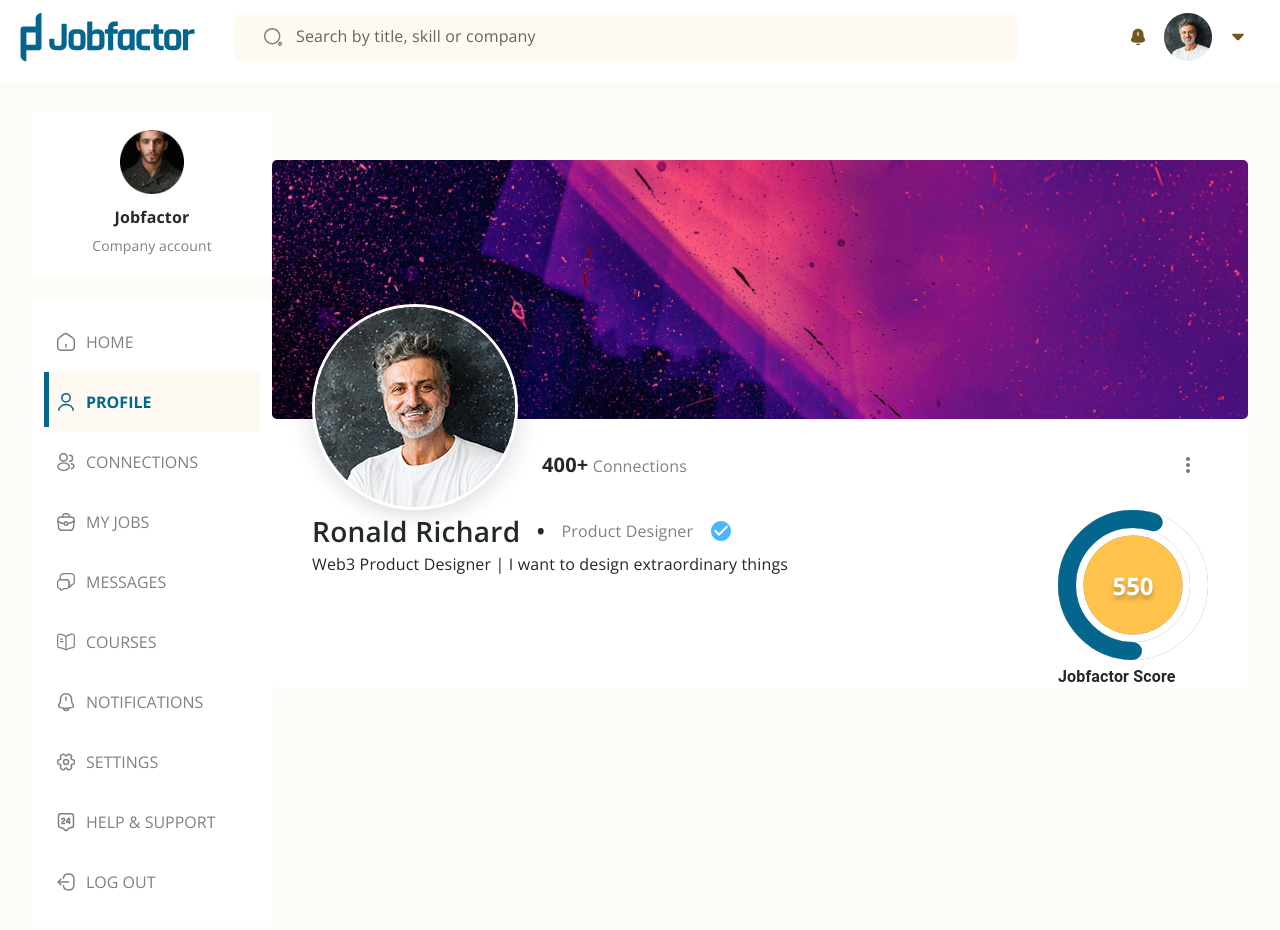
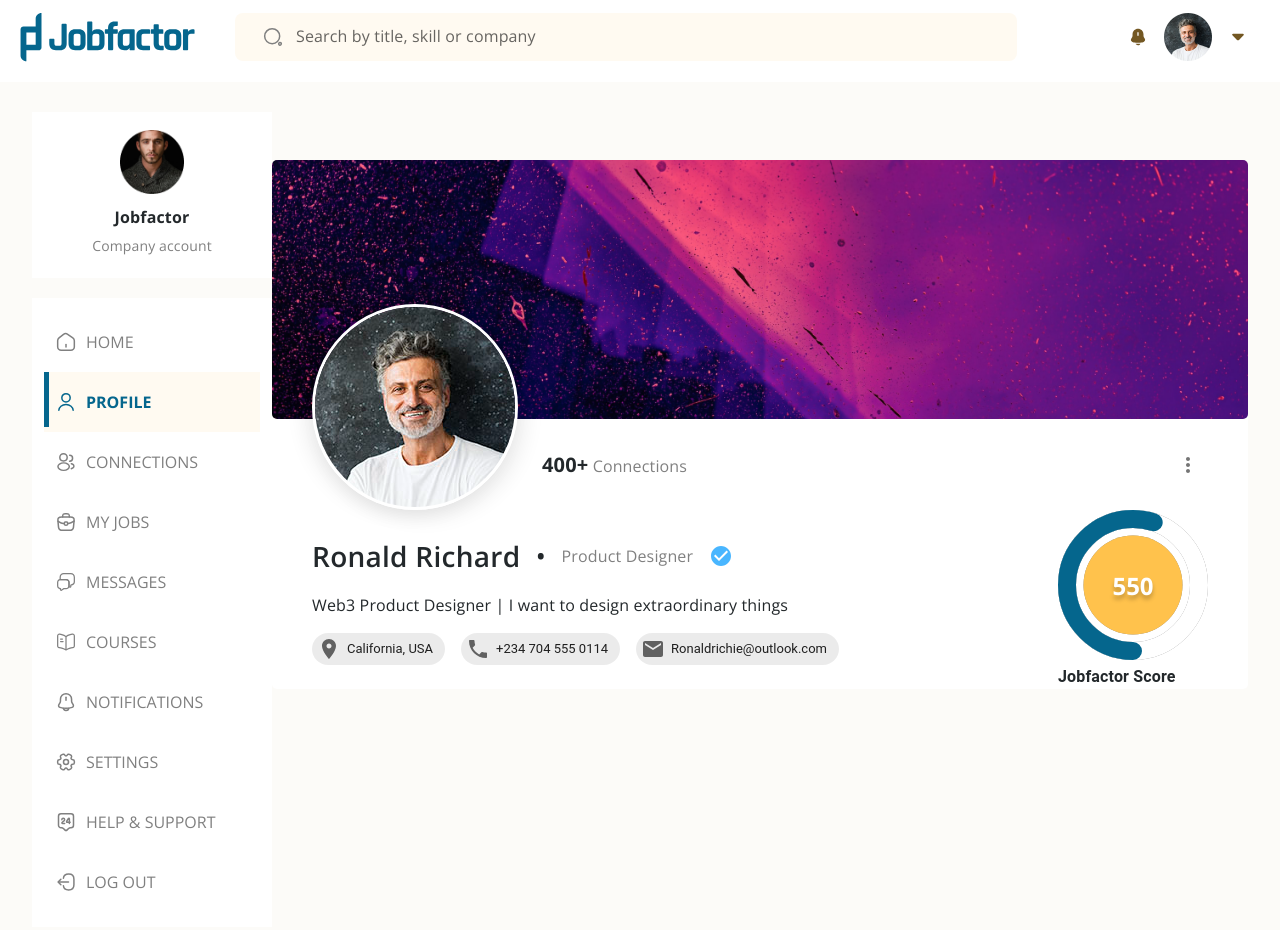
Before and after one commit to onealwills/Jobfactor, a React (Create React App) app: page /users in a window 1280 px wide. Shown: the top 930 px of the page. Built offline with nearby package versions, Linux system fonts and the light colour scheme.

Commit message:
Make spacing changes, add pills

```diff
--- a/src/pages/Users/UsersPage.tsx
+++ b/src/pages/Users/UsersPage.tsx
@@ -1,10 +1,12 @@
+import CheckCircleIcon from '@mui/icons-material/CheckCircle';
 import MoreVertIcon from '@mui/icons-material/MoreVert';
-import CheckCircleIcon from '@mui/icons-material/CheckCircle';
+import PlaceIcon from '@mui/icons-material/Place';
+import LocalPhoneIcon from '@mui/icons-material/LocalPhone';
+import EmailIcon from '@mui/icons-material/Email';
 
-import { Box, Hidden, Typography, IconButton, Grid } from '@mui/material';
+import { Box, Typography, IconButton, Grid, Chip } from '@mui/material';
 import cover from '../../assets/images/cover.jpg';
 import profile from '../../assets/images/profile-sq.png';
-import NavBase from '../../components/Navigation/NavBase';
 import Progress from '../Home/components/Progress';
 
 function UsersPage() {
@@ -106,12 +108,15 @@ function UsersPage() {
                 </Box>
                 <Grid
                     container
+                    alignItems="center"
                     padding="0 40px"
                 >
                     <Grid
                         item
                         flexGrow={1}
                     >
+                        <Grid container direction="column" gap={2}>
+                            <Grid item>
                                 <Grid
                                     container
                                     gap={2}
@@ -146,6 +151,8 @@ function UsersPage() {
                                     </Typography>
                                     <CheckCircleIcon htmlColor="#49B6FF" />
                                 </Grid>
+                            </Grid>
+                            <Grid item>
                                 <Typography
                                     component={'p'}
                                     color="#23282B"
@@ -155,6 +162,21 @@ function UsersPage() {
                                 >
                                     Web3 Product Designer | I want to design extraordinary things
                                 </Typography>
+                            </Grid>
+                            <Grid item>
+                                <Grid container gap={2}>
+                                    <Grid item>
+                                        <Chip label="California, USA" icon={<PlaceIcon />} />
+                                    </Grid>
+                                    <Grid item>
+                                        <Chip label="+234 704 555 0114" icon={<LocalPhoneIcon />} />
+                                    </Grid>
+                                    <Grid item>
+                                        <Chip label="Ronaldrichie@outlook.com" icon={<EmailIcon />} />
+                                    </Grid>
+                                </Grid>
+                            </Grid>
+                        </Grid>
                     </Grid>
                     <Grid item flexShrink={1}>
                         <Progress value={550} divider={1000} />
```
Lines whose indentation alone changed are shown as unchanged.
